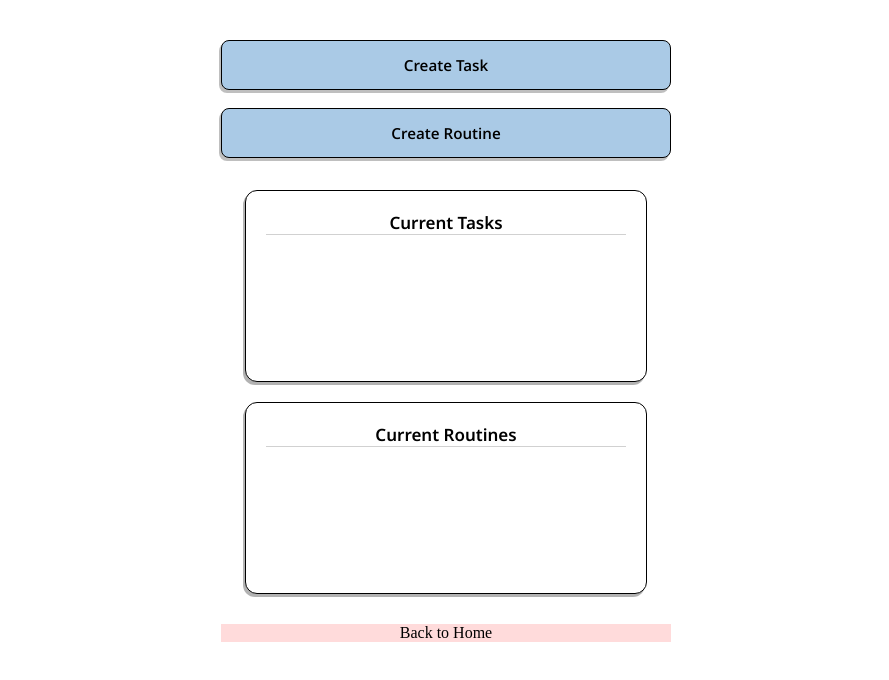
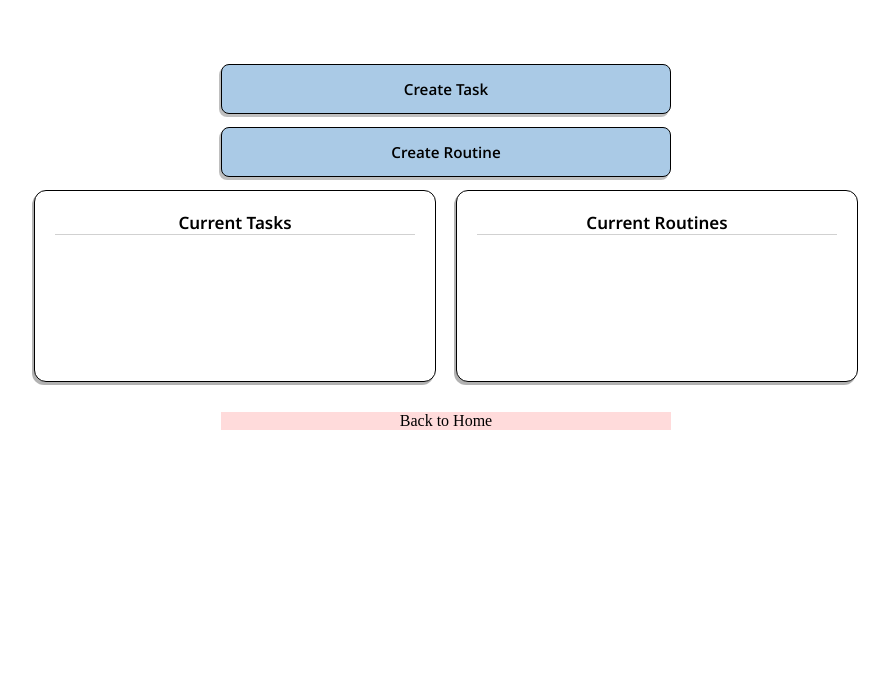
Before and after one commit to lnkl26/capstone, a website with bundled scripts: page htmlPages/task.html in a window 1280 px wide. Shown: the whole page, without its empty margins (194-1083 px from the left). Built offline with nearby package versions, Linux system fonts and the light colour scheme; no server answers.

Commit message:
started task.html styling

```diff
--- a/cssStyles/task.css
+++ b/cssStyles/task.css
@@ -23,14 +23,7 @@
     border-bottom: 1px solid #d1d1d1;
 }
 
-.task-nav {
-    display: flex;
-    flex-direction: column;
-    gap: 18px;
-    width: 90%;
-    max-width: 450px;
-    margin: 40px auto 32px;
-}
+
 
 .task-tab {
     padding: 14px 18px;
@@ -41,7 +34,7 @@
     font-family: "Noto Sans", sans-serif;
     font-weight: 550;
     font-size: 0.95rem;
-    box-shadow: -2px 3px 0.5px rgba(0,0,0,0.25);
+    box-shadow: -2px 3px 0.5px rgba(0, 0, 0, 0.25);
     cursor: pointer;
     text-align: center;
     width: 100%;
@@ -51,15 +44,10 @@
 .task-tab:hover {
     background: rgb(112, 174, 228);
     transform: translateY(-1px);
-    box-shadow: 0 6px 14px rgba(0,0,0,0.18);
+    box-shadow: 0 6px 14px rgba(0, 0, 0, 0.18);
 }
 
-/* main content box */
-.page-container {
-    background: none;
-    margin: 0 auto;
-    max-width: 800px;
-}
+
 
 /* middle summary area tasks | routines side by side */
 .task-summary-wrapper {
@@ -94,7 +82,8 @@
     padding: 10px 6px;
     border-bottom: 1px solid #eee;
     gap: 10px;
-    flex-wrap: wrap; /* prevents button overlap */
+    flex-wrap: wrap;
+    /* prevents button overlap */
 }
 
 .task-buttons {
@@ -185,7 +174,7 @@
     left: 0;
     width: 100vw;
     height: 100vh;
-    background: rgba(0,0,0,0.25);
+    background: rgba(0, 0, 0, 0.25);
     justify-content: center;
     align-items: center;
     z-index: 1050;
@@ -202,7 +191,7 @@
     border: 2px solid #000;
     border-radius: 12px;
     padding: 20px;
-    box-shadow: -4px 4px 0px rgba(0,0,0,0.2);
+    box-shadow: -4px 4px 0px rgba(0, 0, 0, 0.2);
 }
 
 /* input fields */
@@ -223,7 +212,7 @@ button {
     background-color: rgb(170, 202, 230);
     font-weight: 600;
     cursor: pointer;
-    box-shadow: -2px 2px 0px rgba(0,0,0,0.2);
+    box-shadow: -2px 2px 0px rgba(0, 0, 0, 0.2);
 }
 
 .modal-buttons {
@@ -253,3 +242,39 @@ button {
     color: black;
     align-items: center;
 }
+
+/* ui screen optimization */
+.task-nav {
+    display: flex;
+    flex-direction: column;
+}
+
+/* styling for mobile screens */
+@media screen and (max-width: 600px) {
+    .page-container {
+        margin-left: 5vw;
+        margin-right: 5vw;
+    }
+
+    .task-nav {
+        gap: 2.5vw;
+        margin-top: 10vw;
+        margin-left: 5vw;
+        margin-right: 5vw;
+    }
+}
+
+/* for desktop styling */
+@media screen and (min-width: 768px) {
+    .page-container {
+        margin-left: 2.5vw;
+        margin-right: 2.5vw;
+    }
+
+    .task-nav {
+        gap: 1vw;
+        max-width: 450px;
+        margin: 10vw auto 1vw;
+        margin-top: 5vw;
+    }
+}
```
Also changed, not shown: htmlPages/task.html (+5 -2 lines).
